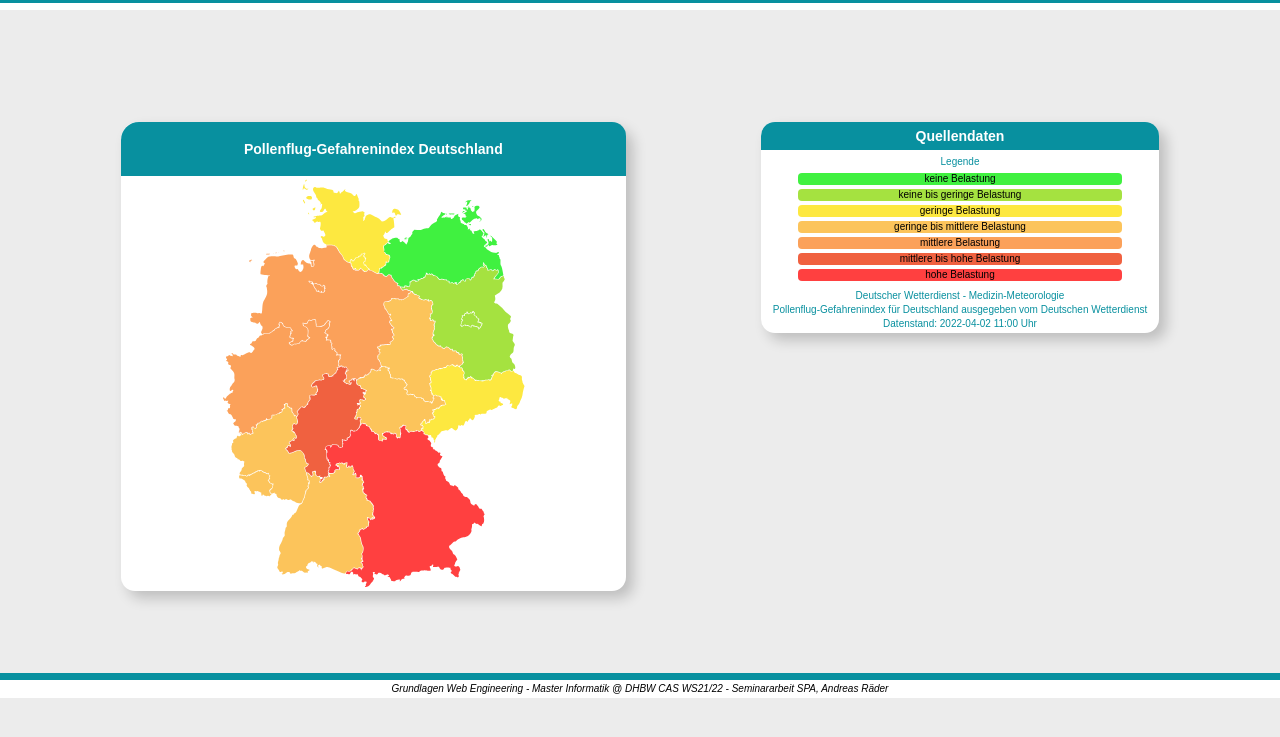
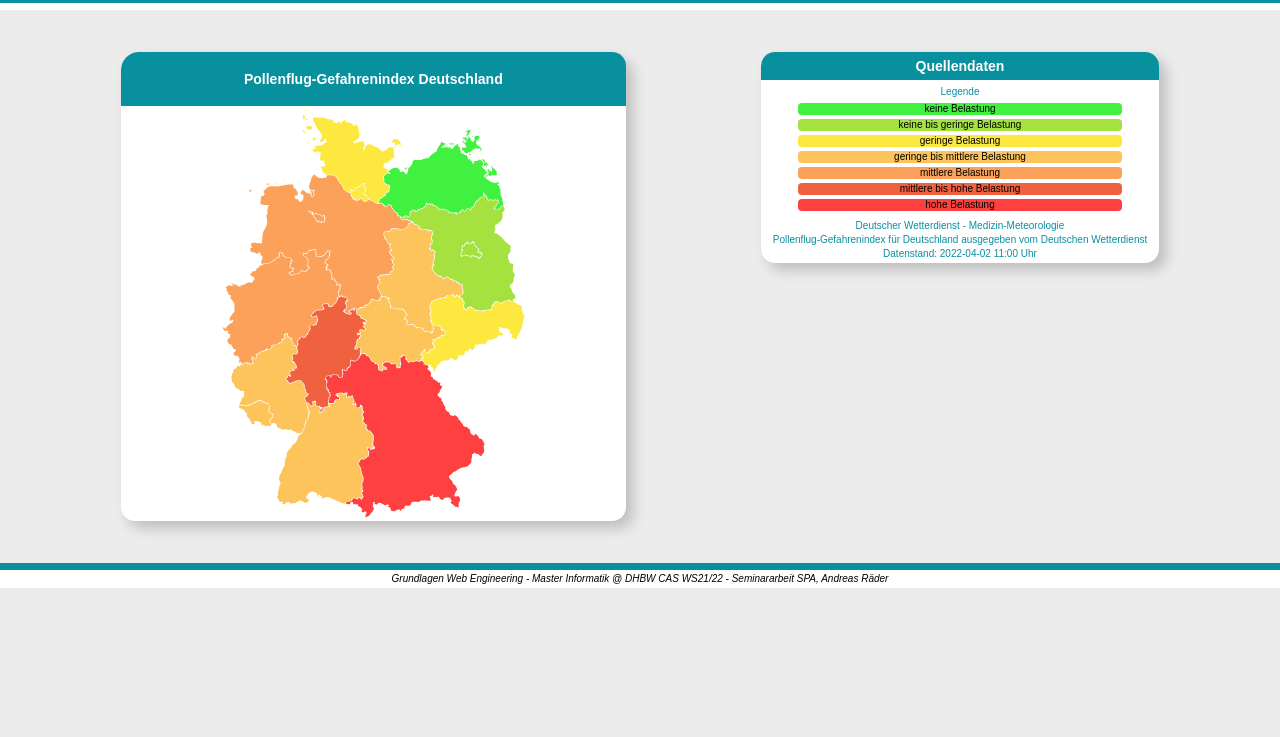
Before and after one commit to wheeler89/pollen-o-meter, a plain HTML site: page index.html in a window 1280 px wide. Shown: the part 35-772 px from the top of the page. Drawn offline with Linux system fonts and the light colour scheme.

Commit message:
FINAL index.css
small bug fixes, layout improvement

```diff
--- a/index.css
+++ b/index.css
@@ -1,10 +1,10 @@
 /* grid for desktop and mobile device */
+/* as soon as viewport width is lower than 768px */
 main {
     height: 100%;
     display: grid;
     grid-gap: 28px;
     grid-template-columns: 100%;
-    grid-template-rows: repeat(auto, 5);
     /* mobile container design */
     grid-template-areas:
         "he"
@@ -18,7 +18,6 @@ aside { grid-area: as; }
 article { grid-area: ar; }
 section { grid-area: se; }
 footer { grid-area: fo; }
-
 /* as soon as viewport width is higher than 768px */
 @media only screen and (min-width: 768px) {
     main {
@@ -26,7 +25,7 @@ footer { grid-area: fo; }
         display: grid;
         grid-gap: 28px;
         grid-template-columns: repeat(12, 1fr);
-        grid-template-rows: 70px auto auto 40px;
+        grid-template-rows: 0 auto;
         /* desktop container design */
         grid-template-areas:
             "he he he he he he he he he he he he"
@@ -39,4 +38,5 @@ footer { grid-area: fo; }
     article { grid-area: ar; }
     section { grid-area: se; }
     footer { grid-area: fo; }
-} /* loc easter egg: the answer to the ultimate question of life */
+}
+/* loc easter egg: the answer to the ultimate question of life */
```
